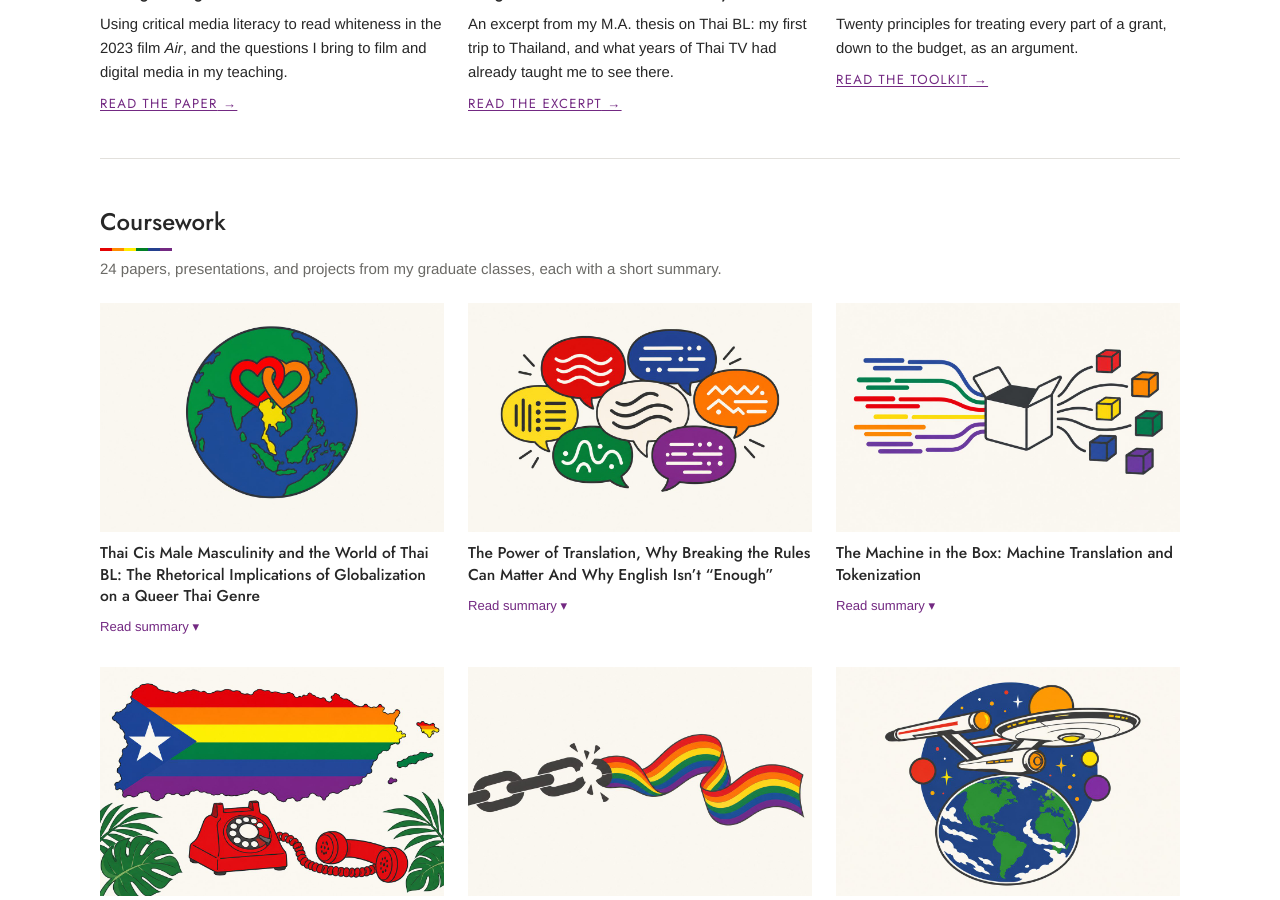
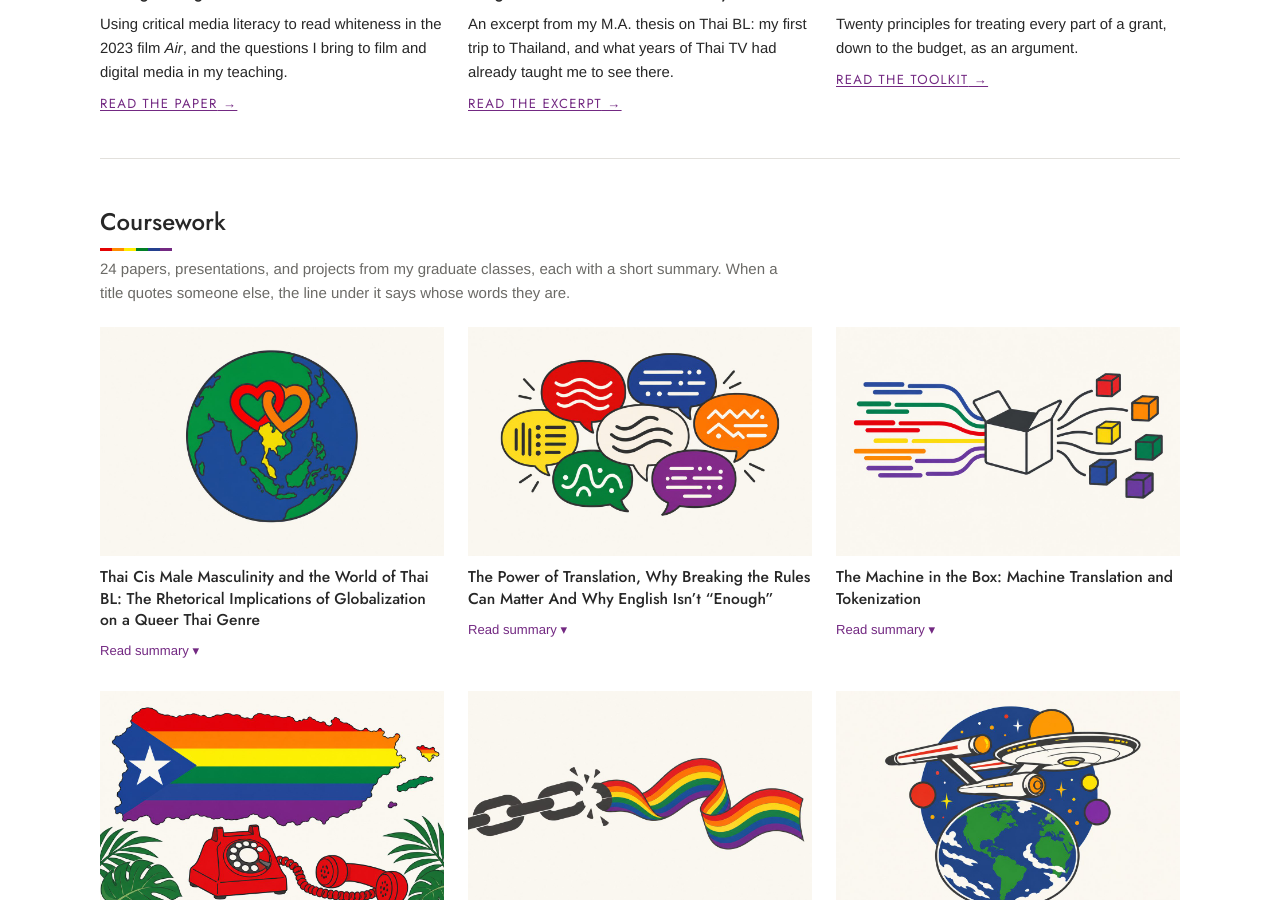
Before and after one commit to prof-richriddle/portfolio, a Jekyll site: the page built from portfolio.html, in a window 1280 px wide and 900 px high, scrolled down 2239 px. Built offline with Jekyll 4.4.1, drawn with Linux system fonts in a browser that asks for light colours; some of the changed text lies outside the part shown.

Commit message:
Coursework: whose-words line for Ab Fab title; intro note (AI-resilient redesign)
Co-Authored-By: Claude Opus 5.5 <noreply@anthropic.com>
Claude-Session: https://claude.ai/code/session_01LKxkcfdpkeKgywibvvsXFB

```diff
--- a/portfolio.html
+++ b/portfolio.html
@@ -99,7 +99,7 @@ title: Portfolio
 <section id="coursework" data-type="coursework" aria-labelledby="course-h">
   <div class="sec-head">
     <h2 id="course-h">Coursework</h2>
-    <p>{{ works.size }} papers, presentations, and projects from my graduate classes, each with a short summary.</p>
+    <p>{{ works.size }} papers, presentations, and projects from my graduate classes, each with a short summary. When a title quotes someone else, the line under it says whose words they are.</p>
   </div>
   <div class="grid">
     {% for w in works %}
```
Also changed, not shown: _works/12-i-hate-gynaecologists-a-man-who-can-look-you-in.md (+1 -0 lines).
